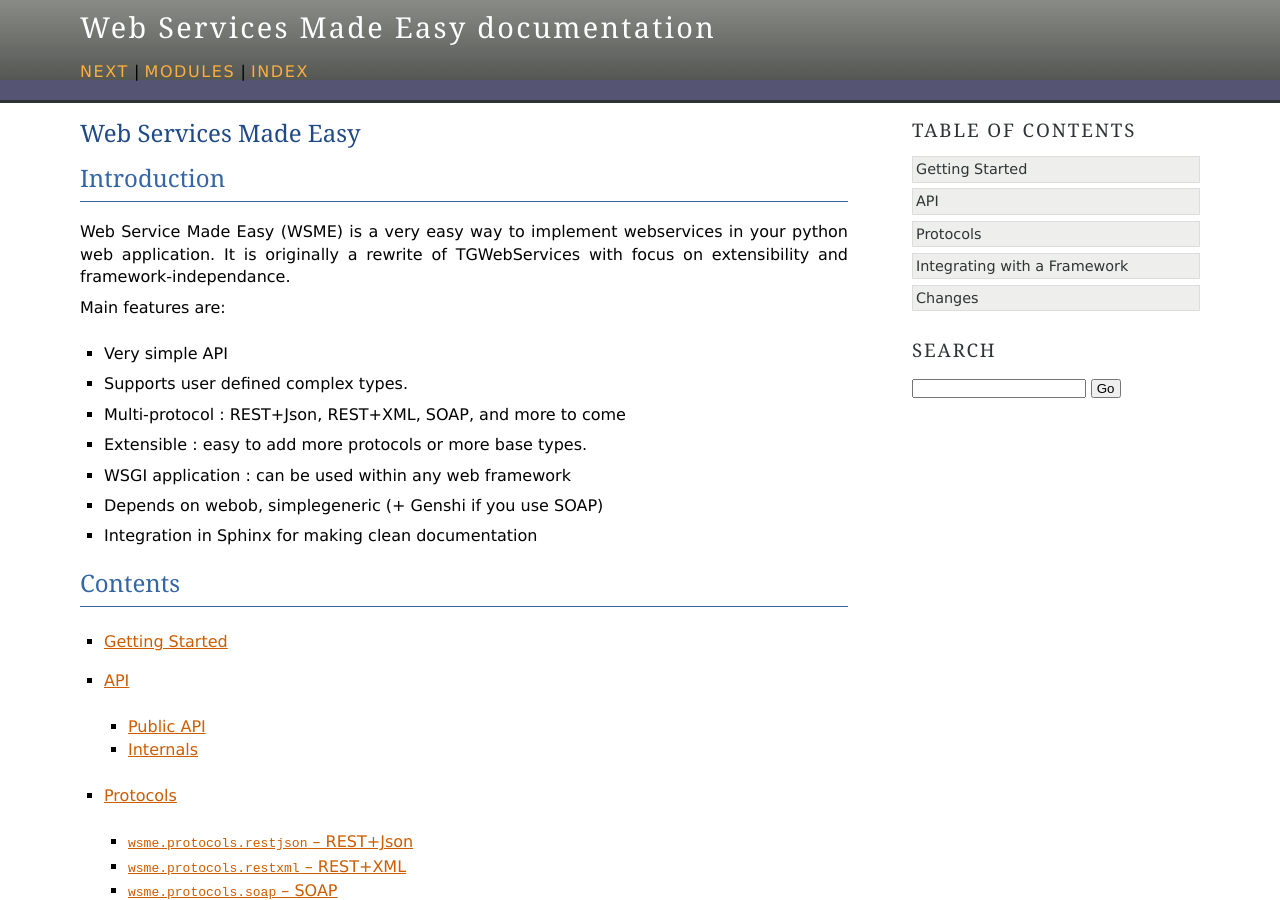
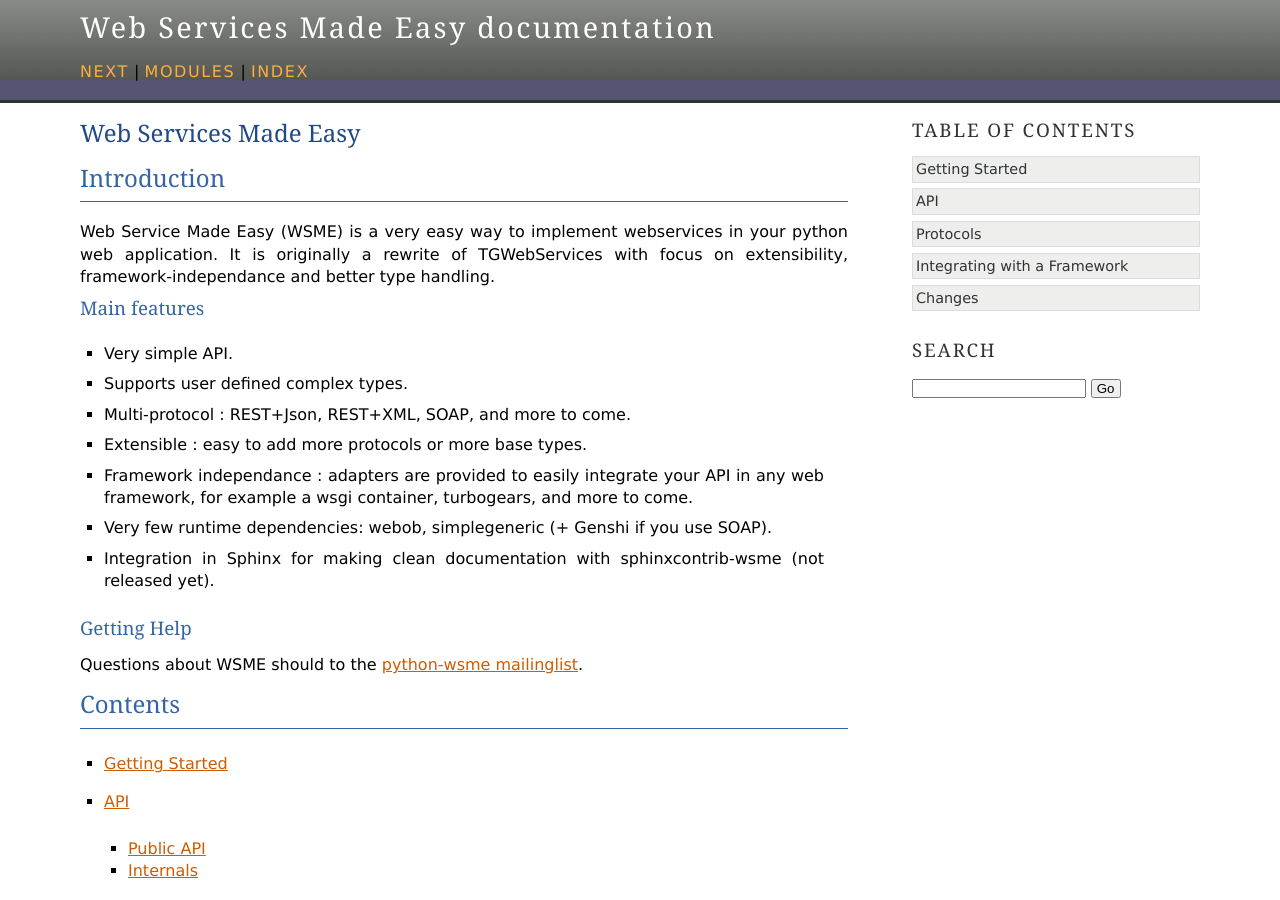
Before and after one commit to openstack-archive/wsme, a Sphinx documentation site: the page built from doc/index.rst, in a window 1280 px wide and 900 px high. Built offline with Sphinx 7.4.7, drawn with Linux system fonts in a browser that asks for light colours; the version number could not be read and is left out.

Commit message:
Make the feature-list clearer and add the mailing list address

```diff
--- a/doc/index.rst
+++ b/doc/index.rst
@@ -6,17 +6,27 @@
 
 Web Service Made Easy (WSME) is a very easy way to implement webservices
 in your python web application. It is originally a rewrite of TGWebServices
-with focus on extensibility and framework-independance.
+with focus on extensibility, framework-independance and better type handling.
 
-Main features are:
+Main features
+~~~~~~~~~~~~~
 
--   Very simple API
+-   Very simple API.
 -   Supports user defined complex types.
--   Multi-protocol : REST+Json, REST+XML, SOAP, and more to come
+-   Multi-protocol : REST+Json, REST+XML, SOAP, and more to come.
 -   Extensible : easy to add more protocols or more base types.
--   WSGI application : can be used within any web framework
--   Depends on webob, simplegeneric (+ Genshi if you use SOAP)
--   Integration in Sphinx for making clean documentation
+-   Framework independance : adapters are provided to easily integrate
+    your API in any web framework, for example a wsgi container,
+    turbogears, and more to come.
+-   Very few runtime dependencies: webob, simplegeneric
+    (+ Genshi if you use SOAP).
+-   Integration in Sphinx for making clean documentation with
+    sphinxcontrib-wsme (not released yet).
+
+Getting Help
+~~~~~~~~~~~~
+
+Questions about WSME should to the `python-wsme mailinglist`_.
 
 Contents
 --------
@@ -37,3 +47,5 @@
 * :ref:`genindex`
 * :ref:`modindex`
 * :ref:`search`
+
+.. _python-wsme mailinglist: http://groups.google.com/group/python-wsme
```
